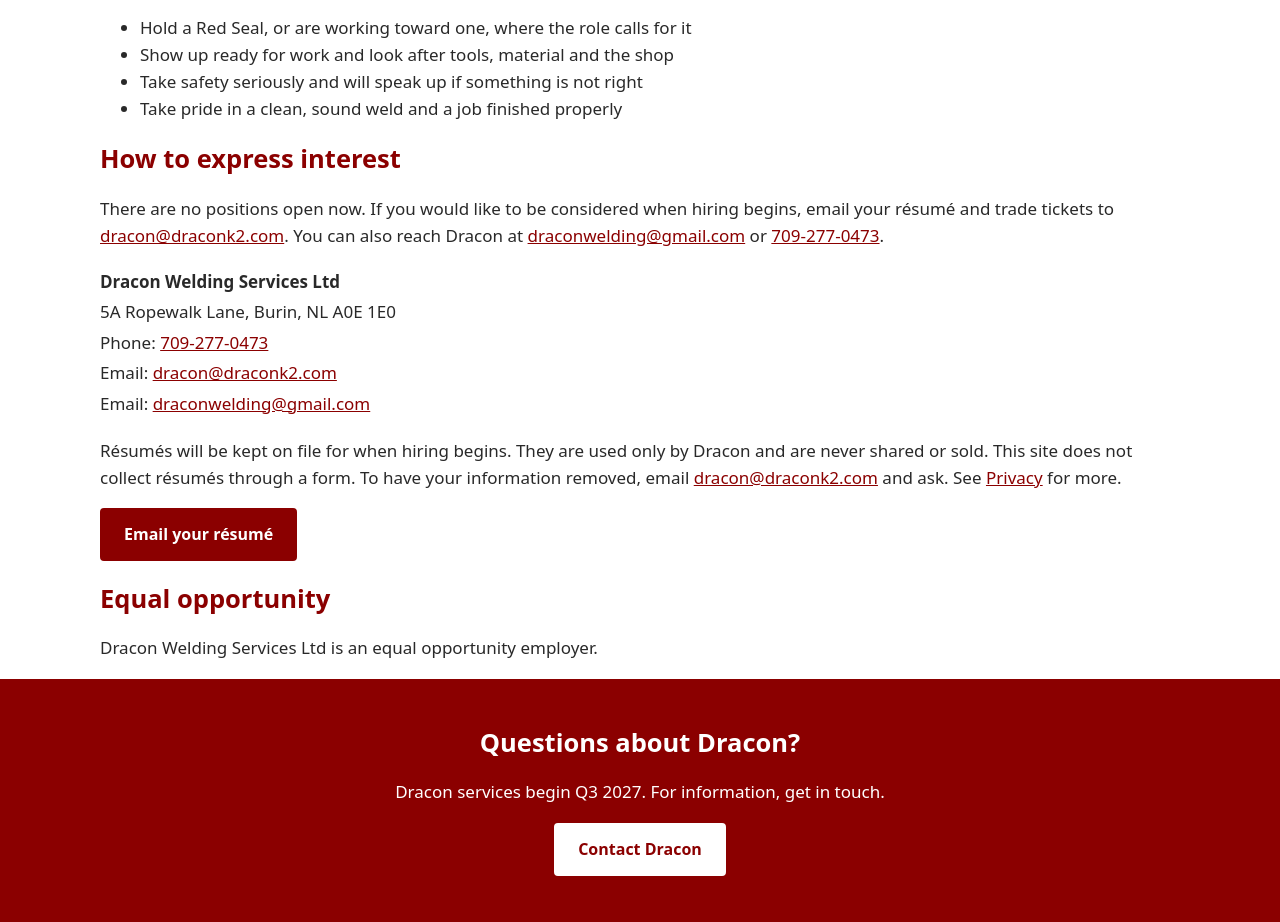
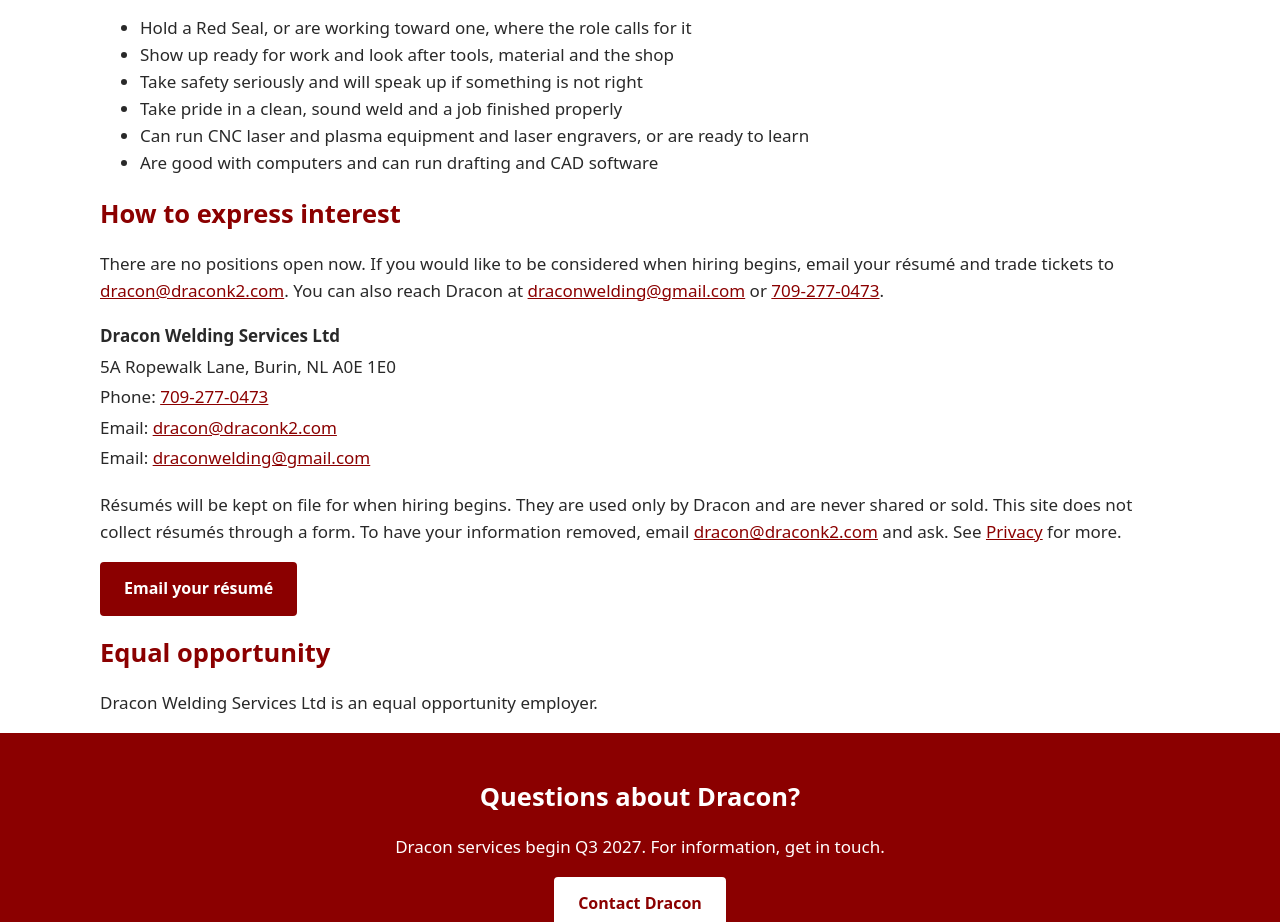
Before and after one commit to draconwelding-del/Dracon-site, a plain HTML site: page careers.html in a window 1280 px wide. Shown: the part 2588-3510 px from the top of the page. Drawn offline with Linux system fonts and the light colour scheme.

Commit message:
Careers: add CNC/engraver and computer/CAD points to What we look for
Co-authored-by: draconwelding-del <draconwelding-del@users.noreply.github.com>

```diff
--- a/careers.html
+++ b/careers.html
@@ -32,6 +32,8 @@
 <li>Show up ready for work and look after tools, material and the shop</li>
 <li>Take safety seriously and will speak up if something is not right</li>
 <li>Take pride in a clean, sound weld and a job finished properly</li>
+<li>Can run CNC laser and plasma equipment and laser engravers, or are ready to learn</li>
+<li>Are good with computers and can run drafting and CAD software</li>
 </ul></section>
 <section class="wrap" id="express-interest"><h2>How to express interest</h2>
 <p>There are no positions open now. If you would like to be considered when hiring begins, email your résumé and trade tickets to <a href="mailto:dracon@draconk2.com">dracon@draconk2.com</a>. You can also reach Dracon at <a href="mailto:draconwelding@gmail.com">draconwelding@gmail.com</a> or <a href="tel:+17092770473">709-277-0473</a>.</p>
```
